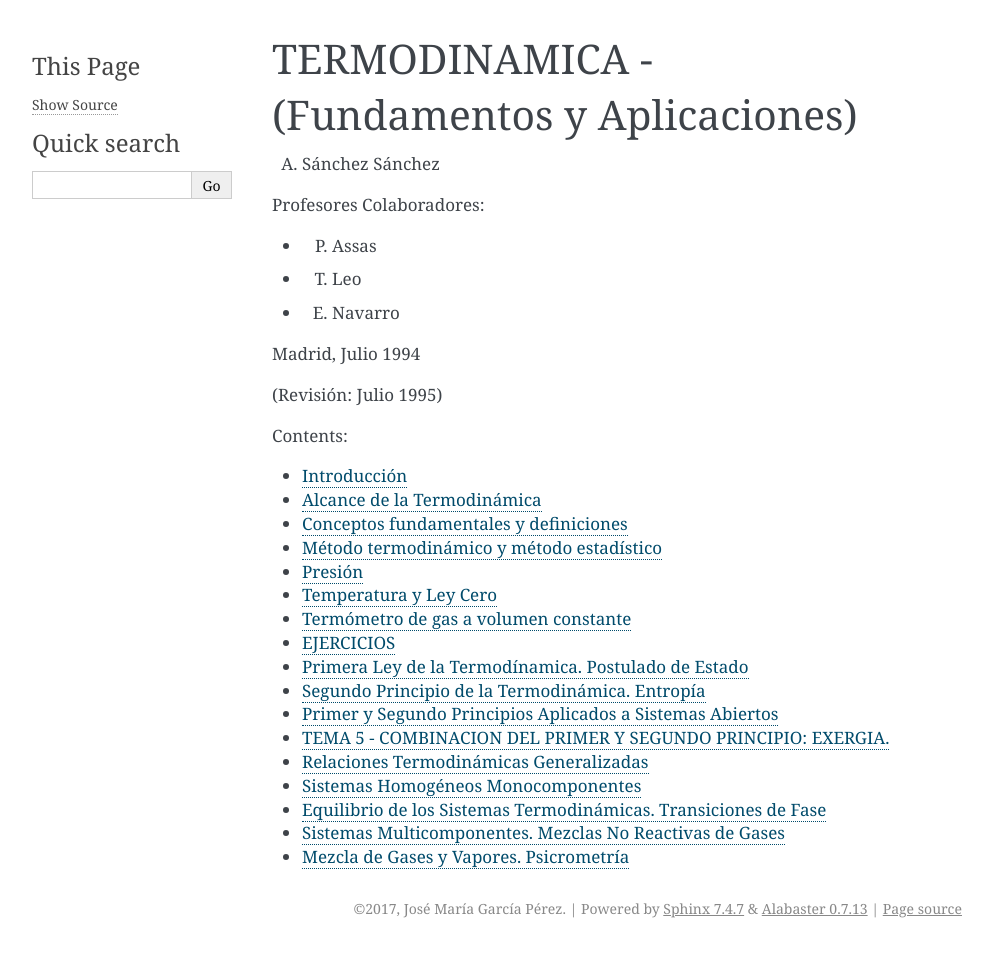
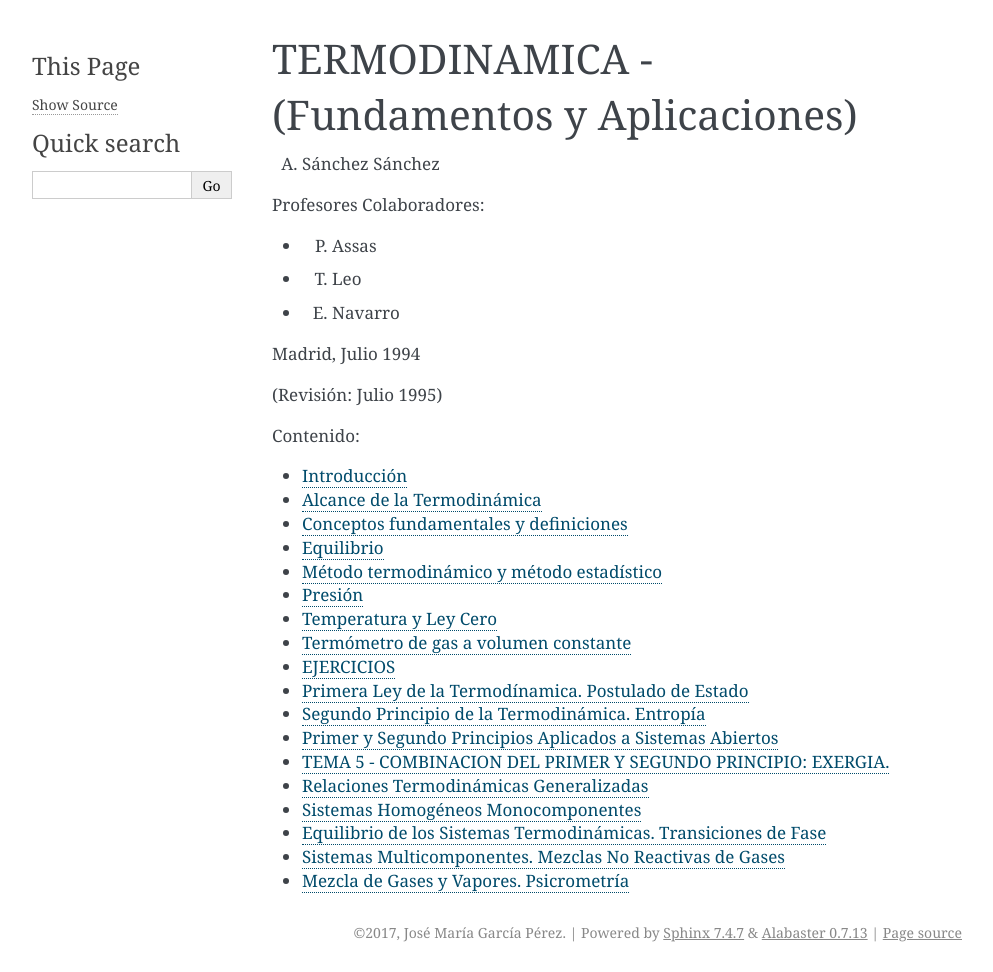
Before and after one commit to mantielero/termodinamica, a Sphinx documentation site: the page built from source/index.rst, in a window 1280 px wide. Shown: the whole page, without its empty margins (148-1141 px from the left). Built offline with Sphinx 7.4.7, drawn with Linux system fonts in a browser that asks for light colours; before the commit the page ends 948 px from its top, so only the background shows below that.

```diff
--- a/source/index.rst
+++ b/source/index.rst
@@ -20,11 +20,12 @@
 
 .. toctree::
    :maxdepth: 1
-   :caption: Contents:
+   :caption: Contenido:
 
    introduccion
    alcance_termodinamica
    conceptos
+   conceptos_equilibrio
    guion_introduccion_metodo_termodinamico_estadistico
    guion_introduccion_presion
    guion_introduccion_ley_cero_temperatura
```
